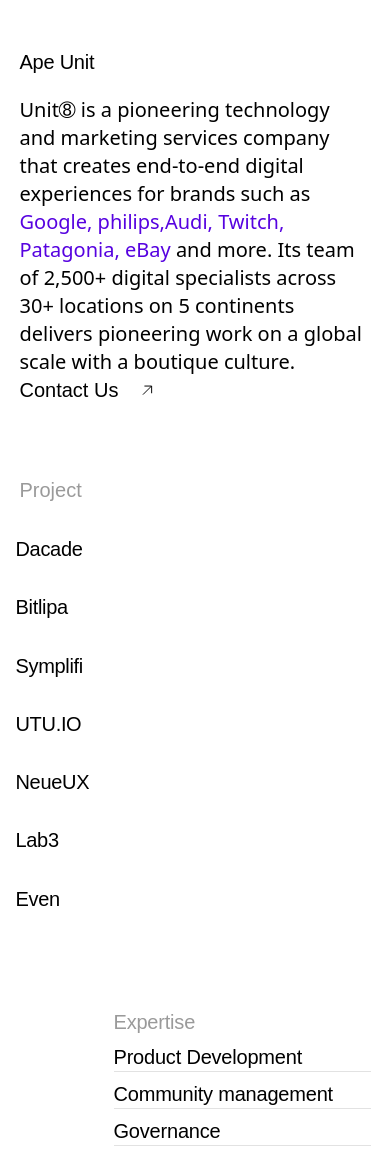
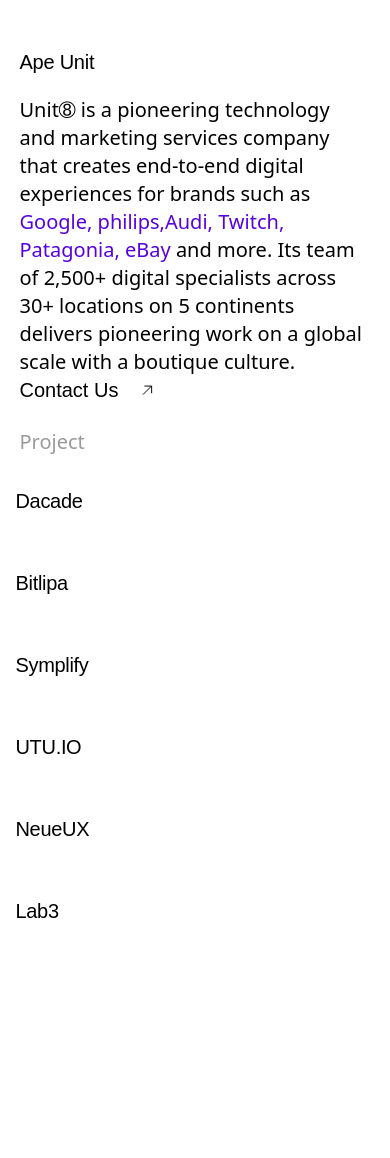
Before and after one commit to TheGymRwanda/unit8-maroon, a Next.js app: page / in a window 390 px wide. Shown: the top 1158 px of the page. Built offline with nearby package versions, Linux system fonts and the light colour scheme.

Commit message:
Fix: Fix the bug on mobile and tablet

```diff
--- a/components/section/Project/Project.jsx
+++ b/components/section/Project/Project.jsx
@@ -2,6 +2,7 @@
 import Svg from "../../ui/Svg";
 import React, {useState} from "react";
 import Wrapper from "../../wrappers/Wrapper";
+import ProjectMob from "./ProjectMob";
 // import MobileFunction from "./DesktopFunction";
 import ProjectCard from "../../cards/ProjectCard";
 // import DesktopFunction from "./DesktopFunction";
@@ -52,9 +53,10 @@
 
   return (
     <Wrapper>
+      <ProjectMob/>
       <section className="mt-32 flex flex-col justify-center sm:mt-auto xl:flex xl:flex-row">
         <div className="flex w-full justify-between">
-          <ul className="xl:w-59.25 flex flex-col font-Neufile md:gap-10 xl:gap-0">
+          <ul className="xl:w-59.25  xl:flex hidden flex-col font-Neufile md:gap-10 xl:gap-0">
             <h3 className="mb-2.75 text-xl text-dark-grey md:text-2xl">
               Project
             </h3>
--- /dev/null
+++ b/components/section/Project/ProjectMob.jsx
@@ -0,0 +1,200 @@
+import PageLink from "../../ui/Link";
+import Svg from "../../ui/Svg";
+import React, {useState} from "react";
+import Wrapper from "../../wrappers/Wrapper";
+// import MobileFunction from "./DesktopFunction";
+import ProjectCard from "../../cards/ProjectCard";
+// import DesktopFunction from "./DesktopFunction";
+
+
+export default function ProjectMob(props) {
+  const [show, setShow] = useState(false);
+  const handleEvent = e => {
+    setShow(current => !current)
+  }
+  const [showb, setShowb] = useState(false);
+  const handleEventb = e => {
+    setShowb(current => !current)
+  }
+  const [showc, setShowc] = useState(false);
+  const handleEventc = e => {
+    setShowc(current => !current)
+  }
+  const [showd, setShowd] = useState(false);
+  const handleEventd = e => {
+    setShowd(current => !current)
+  }
+  const [showe, setShowe] = useState(false);
+  const handleEvente = e => {
+    setShowe(current => !current)
+  }
+  const [showf, setShowf] = useState(false);
+  const handleEventf = e => {
+    setShowf(current => !current)
+  }
+
+
+  const images = [
+    {
+      link:"Dacade",
+      image: "https://raw.githubusercontent.com/TheGymRwanda/unit8-red/dev/public/assets/images/dacade.webp",
+      text: "Peer-to-Peer learning platform"
+    },
+    {
+      link:"Bitlipa",
+      image: "https://raw.githubusercontent.com/TheGymRwanda/unit8-red/dev/public/assets/images/bitlipa.webp",
+      text: "Peer-to-Peer learning platform"
+    },
+    {
+      link:"Symplify",
+      image: "https://raw.githubusercontent.com/TheGymRwanda/unit8-red/dev/public/assets/images/symplifi.webp",
+      text: "Peer-to-Peer learning platform"
+    },
+    {
+      link:"UTU.IO",
+      image: "https://raw.githubusercontent.com/TheGymRwanda/unit8-red/dev/public/assets/images/utu.webp",
+      text: "Peer-to-Peer learning platform"
+    },
+    {
+      link:"NeueUX",
+      image: "https://raw.githubusercontent.com/TheGymRwanda/unit8-red/dev/public/assets/images/neueux.webp",
+      text: "Peer-to-Peer learning platform"
+    },
+    {
+      link:"Lab3",
+      image: "https://raw.githubusercontent.com/TheGymRwanda/unit8-red/dev/public/assets/images/lab3.webp",
+      text: "Peer-to-Peer learning platform"
+    },
+    {
+      link:"Even",
+      image: "https://raw.githubusercontent.com/TheGymRwanda/unit8-red/dev/public/assets/images/even.webp",
+      text: "Peer-to-Peer learning platform"
+    }
+  ];
+
+  return (
+      <section className="mt-20 xl:hidden flex flex-col justify-center sm:mt-auto">
+            <h3 className="mb-2.75 text-xl text-dark-grey md:text-2xl">
+              Project
+            </h3>
+        <div className="flex w-full justify-between">
+          <ul className="xl:w-59.25  flex  flex-col font-Neufile">
+              <li
+                className="group -ml-2 flex flex-col justify-center leading-18 tracking-spacing-xl"
+              >
+                <div className="group mb-7 w-fit md:mb-1" onClick={handleEvent}>
+                  <PageLink
+                    style={
+                      "md:gap-4 gap-0.5 md:pt-auto pt-5 border-b-2 border-white hover:border-b-2 hover:border-transparent -pl-2 ml-2 pb-3"
+                    }
+                    text={images[0].link}
+                    textStyle={"md:text-headingOne  text-13 -ml-1"}
+                    arrow={<Svg />}
+                    imageWrapperStyle="project__iconWrapper absolute hidden xl:group-hover:block  -top-[1.5rem]"
+                  />
+                  <div className="project__line ml-2 -mt-1 hidden border-b-2 group-hover:block group-hover:border-black"></div>
+                </div>
+                <div className={`${show ? "block": "hidden"} sm:mt-4 -mt-4 shadow-lg border sm:mb-12 mb-4 ml-2`} >
+                  <img src={images[0].image} alt="first image" />
+                </div>
+              </li>
+              <li
+                className="group  -mt-2 -ml-2 flex flex-col justify-center leading-18 tracking-spacing-xl"
+              >
+                <div className="group mb-7 w-fit md:mb-1" onClick={handleEventb}>
+                  <PageLink
+                    style={
+                      "md:gap-4 gap-0.5 md:pt-auto pt-5 border-b-2 border-white hover:border-b-2 hover:border-transparent -pl-2 ml-2 pb-3"
+                    }
+                    text={images[1].link}
+                    textStyle={"md:text-headingOne  text-13 -ml-1"}
+                    arrow={<Svg />}
+                    imageWrapperStyle="project__iconWrapper absolute hidden xl:group-hover:block  -top-[1.5rem]"
+                  />
+                  <div className="project__line ml-2 -mt-1 hidden border-b-2 group-hover:block group-hover:border-black"></div>
+                </div>
+                <div className={`${showb ? "block" : "hidden"} sm:mt-4 -mt-4 shadow-lg border sm:mb-12 mb-4 ml-2`}>
+                  <img src={images[1].image} alt="first image" />
+                </div>
+              </li>
+              <li
+                className="group  -mt-2 -ml-2 flex flex-col justify-center leading-18 tracking-spacing-xl"
+              >
+                <div className="group mb-7 w-fit md:mb-1" onClick={handleEventc}>
+                  <PageLink
+                    style={
+                      "md:gap-4 gap-0.5 md:pt-auto pt-5 border-b-2 border-white hover:border-b-2 hover:border-transparent -pl-2 ml-2 pb-3"
+                    }
+                    text={images[2].link}
+                    textStyle={"md:text-headingOne  text-13 -ml-1"}
+                    arrow={<Svg />}
+                    imageWrapperStyle="project__iconWrapper absolute hidden xl:group-hover:block  -top-[1.5rem]"
+                  />
+                  <div className="project__line ml-2 -mt-1 hidden border-b-2 group-hover:block group-hover:border-black"></div>
+                </div>
+                <div className={`${showc ? "block" : "hidden"} sm:mt-4 -mt-4 shadow-lg border sm:mb-12 mb-4 ml-2`}>
+                  <img src={images[2].image} alt="first image" />
+                </div>
+              </li>
+              <li
+                className="group  -mt-2 -ml-2 flex flex-col justify-center leading-18 tracking-spacing-xl"
+              >
+                <div className="group mb-7 w-fit md:mb-1" onClick={handleEventd}>
+                  <PageLink
+                    style={
+                      "md:gap-4 gap-0.5 md:pt-auto pt-5 border-b-2 border-white hover:border-b-2 hover:border-transparent -pl-2 ml-2 pb-3"
+                    }
+                    text={images[3].link}
+                    textStyle={"md:text-headingOne  text-13 -ml-1"}
+                    arrow={<Svg />}
+                    imageWrapperStyle="project__iconWrapper absolute hidden xl:group-hover:block  -top-[1.5rem]"
+                  />
+                  <div className="project__line ml-2 -mt-1 hidden border-b-2 group-hover:block group-hover:border-black"></div>
+                </div>
+                <div className={`${showd ? "block" : "hidden"} sm:mt-4 -mt-4 shadow-lg border sm:mb-12 mb-4 ml-2`}>
+                  <img src={images[3].image} alt="first image" />
+                </div>
+                </li>
+                <li
+                className="group  -mt-2 -ml-2 flex flex-col justify-center leading-18 tracking-spacing-xl"
+              >
+                <div className="group mb-7 w-fit md:mb-1" onClick={handleEvente}>
+                  <PageLink
+                    style={
+                      "md:gap-4 gap-0.5 md:pt-auto pt-5 border-b-2 border-white hover:border-b-2 hover:border-transparent -pl-2 ml-2 pb-3"
+                    }
+                    text={images[4].link}
+                    textStyle={"md:text-headingOne  text-13 -ml-1"}
+                    arrow={<Svg />}
+                    imageWrapperStyle="project__iconWrapper absolute hidden xl:group-hover:block  -top-[1.5rem]"
+                  />
+                  <div className="project__line ml-2 -mt-1 hidden border-b-2 group-hover:block group-hover:border-black"></div>
+                </div>
+                <div className={`${showe ? "block" : "hidden"} sm:mt-4 -mt-4 shadow-lg border sm:mb-12 mb-4 ml-2`}>
+                  <img src={images[4].image} alt="first image" />
+                </div>
+              </li>
+              <li
+                className="group  -mt-2 -ml-2 flex flex-col justify-center leading-18 tracking-spacing-xl"
+              >
+                <div className="group mb-7 w-fit md:mb-1" onClick={handleEventf}>
+                  <PageLink
+                    style={
+                      "md:gap-4 gap-0.5 md:pt-auto pt-5 border-b-2 border-white hover:border-b-2 hover:border-transparent -pl-2 ml-2 pb-3"
+                    }
+                    text={images[5].link}
+                    textStyle={"md:text-headingOne  text-13 -ml-1"}
+                    arrow={<Svg />}
+                    imageWrapperStyle="project__iconWrapper absolute hidden xl:group-hover:block  -top-[1.5rem]"
+                  />
+                  <div className="project__line ml-2 -mt-1 hidden border-b-2 group-hover:block group-hover:border-black"></div>
+                </div>
+                <div className={`${showf ? "block" : "hidden"} sm:mt5 -mt-4 shadow-lg border sm:mb-12 mb-4 ml-2`}>
+                  <img src={images[5].image} alt="first image" />
+                </div>
+              </li>
+          </ul>
+        </div>
+      </section>
+  );
+}
--- a/components/ui/Link.jsx
+++ b/components/ui/Link.jsx
@@ -6,7 +6,6 @@
           className={` group hidden xl:flex cursor-pointer  w-fit items-center gap-1.5 ${props.style}`}
           href={props.link}
           onMouseEnter={() => props.showIndex()}
-        //   onMouseLeave={() => props.hide()}
         >
           <p className={`font-Neufile md:text-2xl text-xl font-normal not-italic leading-7 ${props.textStyle}`}>
             {props.text}
@@ -20,7 +19,6 @@
         <a
           className={` group xl:hidden flex cursor-pointer  w-fit items-center gap-1.5 ${props.style}`}
           href={props.link}
-          onClick={() => props.showIndex()}
         >
           <p className={`font-Neufile md:text-2xl text-xl font-normal not-italic leading-7 ${props.textStyle}`}>
             {props.text}
```
